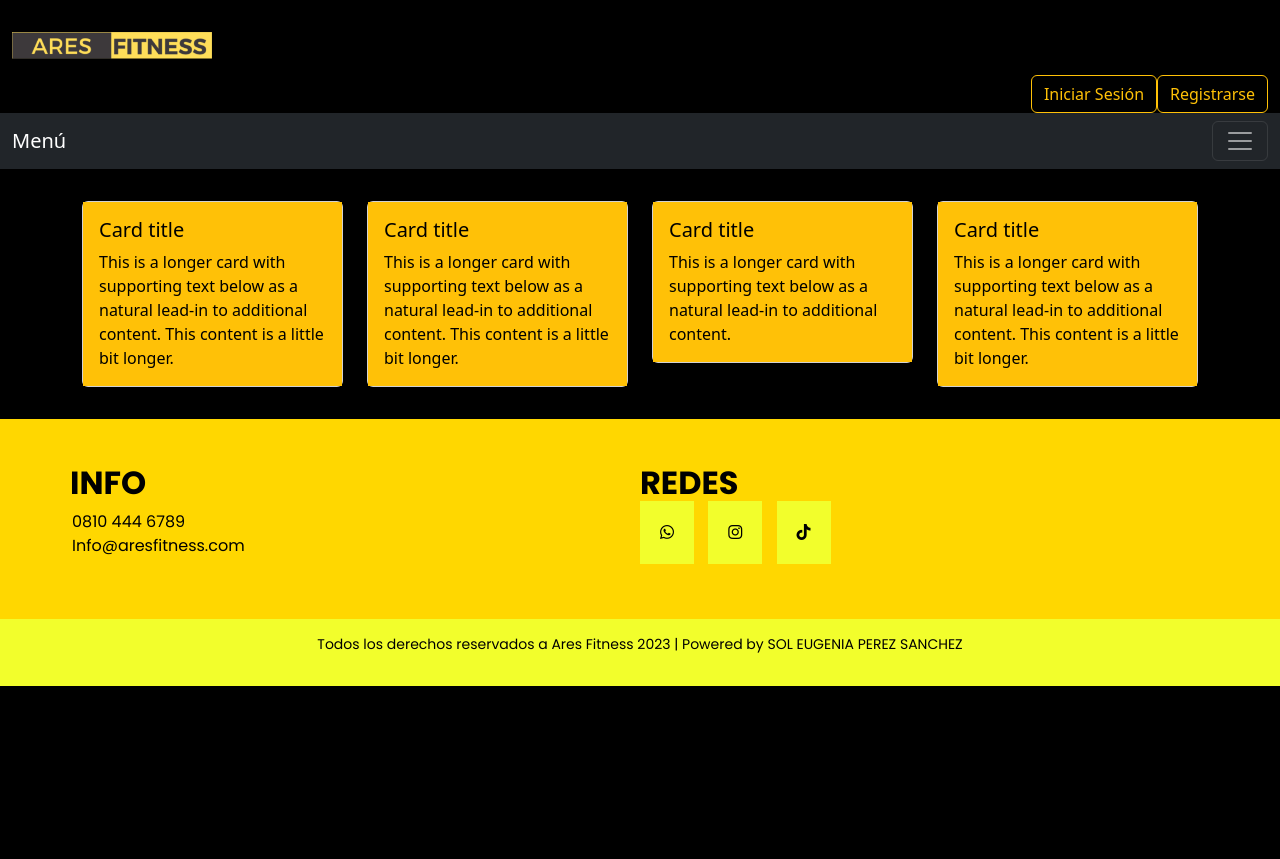
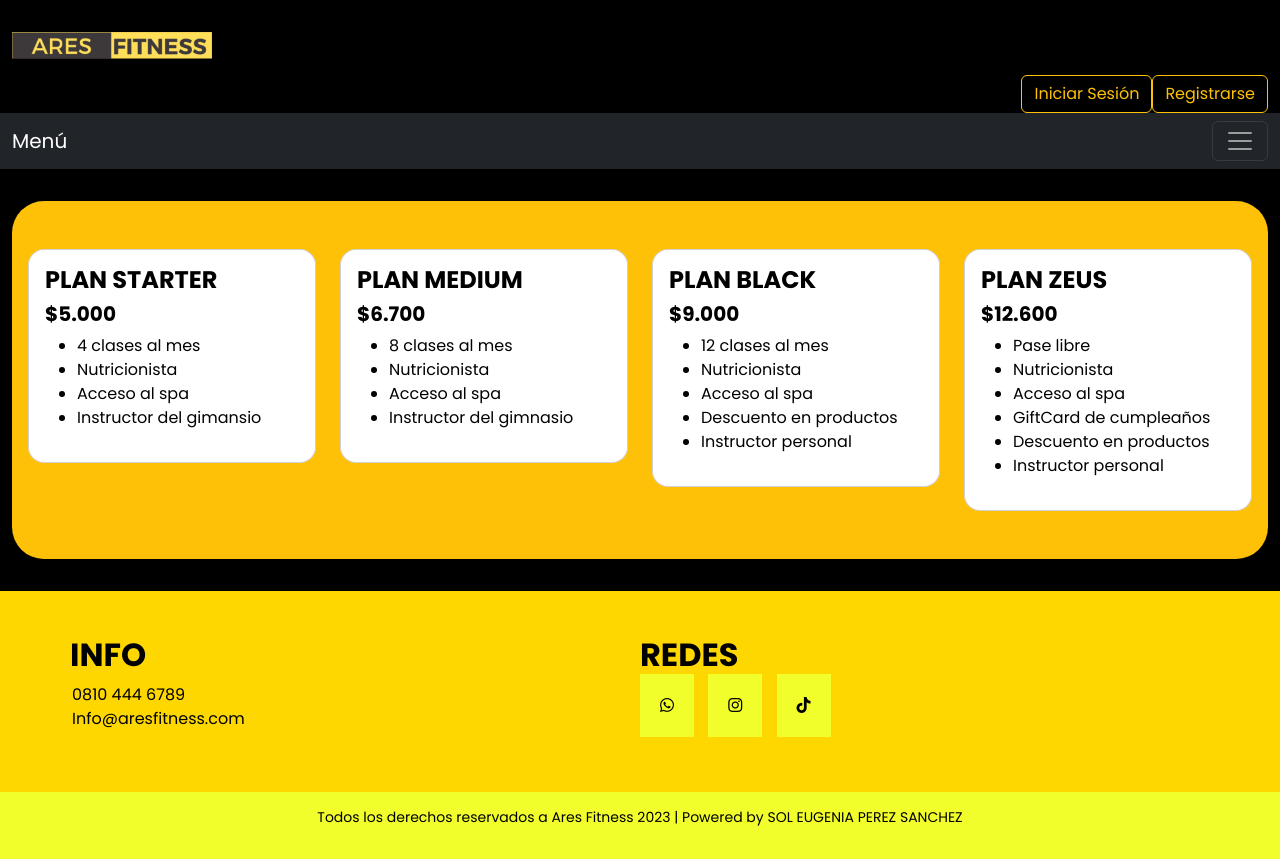
Before and after one commit to Solperezsanchez/Proyecto-finalSCSS-BS-Perez-Sanchez-Sol, a website: page pages/planes.html in a window 1280 px wide. Before the commit the page ends 800 px from the top, so only its background shows below. Drawn offline with nearby package versions, Linux system fonts and the light colour scheme.

Commit message:
terminamos el html planes+cambiamos la family font

```diff
--- a/pages/planes.html
+++ b/pages/planes.html
@@ -136,52 +136,66 @@
     </div>
     <!--MAIN PLANES-->
     <main>
-      <div class="container">
+      <div class="container-fluid container-planes">
+        <div class="border-radius p-3 mb-2 bg-warning">
           <div class="row row-cols-1 row-cols-md-4 g-4">
             <div class="col">
-            <div class="card">
-              <div class="card-body">
-                <h5 class="card-title">Card title</h5>
-                <p class="card-text">
-                  This is a longer card with supporting text below as a natural
-                  lead-in to additional content. This content is a little bit
-                  longer.
-                </p>
+              <div class="card card-planes">
+                <div class="card-body card-planes">
+                  <h4 class="cardTitle">PLAN STARTER</h4>
+                  <h5 class="cardPrecio">$5.000</h5>
+                  <ul class="itemsPlanes">
+                    <li>4 clases al mes</li>
+                    <li>Nutricionista</li>
+                    <li>Acceso al spa</li>
+                    <li>Instructor del gimansio</li>
+                  </ul>
                 </div>
               </div>
             </div>
             <div class="col">
-            <div class="card">
-              <div class="card-body">
-                <h5 class="card-title">Card title</h5>
-                <p class="card-text">
-                  This is a longer card with supporting text below as a natural
-                  lead-in to additional content. This content is a little bit
-                  longer.
-                </p>
+              <div class="card card-planes">
+                <div class="card-body card-planes">
+                  <h4 class="cardTitle">PLAN MEDIUM</h4>
+                  <h5 class="cardPrecio">$6.700</h5>
+                  <ul class="itemsPlanes">
+                    <li>8 clases al mes</li>
+                    <li>Nutricionista</li>
+                    <li>Acceso al spa</li>
+                    <li>Instructor del gimnasio</li>
+                  </ul>
                 </div>
               </div>
             </div>
             <div class="col">
-            <div class="card">
-              <div class="card-body">
-                <h5 class="card-title">Card title</h5>
-                <p class="card-text">
-                  This is a longer card with supporting text below as a natural
-                  lead-in to additional content.
-                </p>
+              <div class="card card-planes">
+                <div class="card-body card-planes">
+                  <h4 class="cardTitle">PLAN BLACK</h4>
+                  <h5 class="cardPrecio">$9.000</h5>
+                  <ul class="itemsPlanes">
+                    <li>12 clases al mes</li>
+                    <li>Nutricionista</li>
+                    <li>Acceso al spa</li>
+                    <li>Descuento en productos</li>
+                    <li>Instructor personal</li>
+                  </ul>
                 </div>
               </div>
             </div>
             <div class="col">
-            <div class="card">
-              <div class="card-body">
-                <h5 class="card-title">Card title</h5>
-                <p class="card-text">
-                  This is a longer card with supporting text below as a natural
-                  lead-in to additional content. This content is a little bit
-                  longer.
-                </p>
+              <div class="card card-planes">
+                <div class="card-body card-planes">
+                  <h4 class="cardTitle">PLAN ZEUS</h4>
+                  <h5 class="cardPrecio">$12.600</h5>
+                  <ul class="itemsPlanes">
+                    <li>Pase libre</li>
+                    <li>Nutricionista</li>
+                    <li>Acceso al spa</li>
+                    <li>GiftCard de cumpleaños</li>
+                    <li>Descuento en productos</li>
+                    <li>Instructor personal</li>
+                  </ul>
+                </div>
               </div>
             </div>
           </div>
--- a/scss/_nuestro.scss
+++ b/scss/_nuestro.scss
@@ -1,3 +1,7 @@
+//*BODY
+*{
+    font-family:'Poppins'
+}
 //* HEADER
 logo-top {
     width: 200px;
@@ -92,3 +96,15 @@ header {
     text-align: center;
     color: black;
   }
+  //*MAIN PLANES
+  main .border-radius{
+    border-radius: 2rem;
+  }
+  main .card-planes {
+    background-color:white;
+    border-radius: 1rem;
+  }
+  main .container-planes {
+    margin-top: 2rem;
+    margin-bottom:2rem ;
+  }
--- a/scss/_variables.scss
+++ b/scss/_variables.scss
@@ -589,7 +589,7 @@ $font-sizes: (
 $headings-margin-bottom:      $spacer * .5 !default;
 $headings-font-family:        null !default;
 $headings-font-style:         null !default;
-$headings-font-weight:        500 !default;
+$headings-font-weight:        bold !default;
 $headings-line-height:        1.2 !default;
 $headings-color:              null !default;
 // scss-docs-end headings-variables
```
Also changed, not shown: css/style.css, 1 other file. Lines whose indentation alone changed are shown as unchanged.
